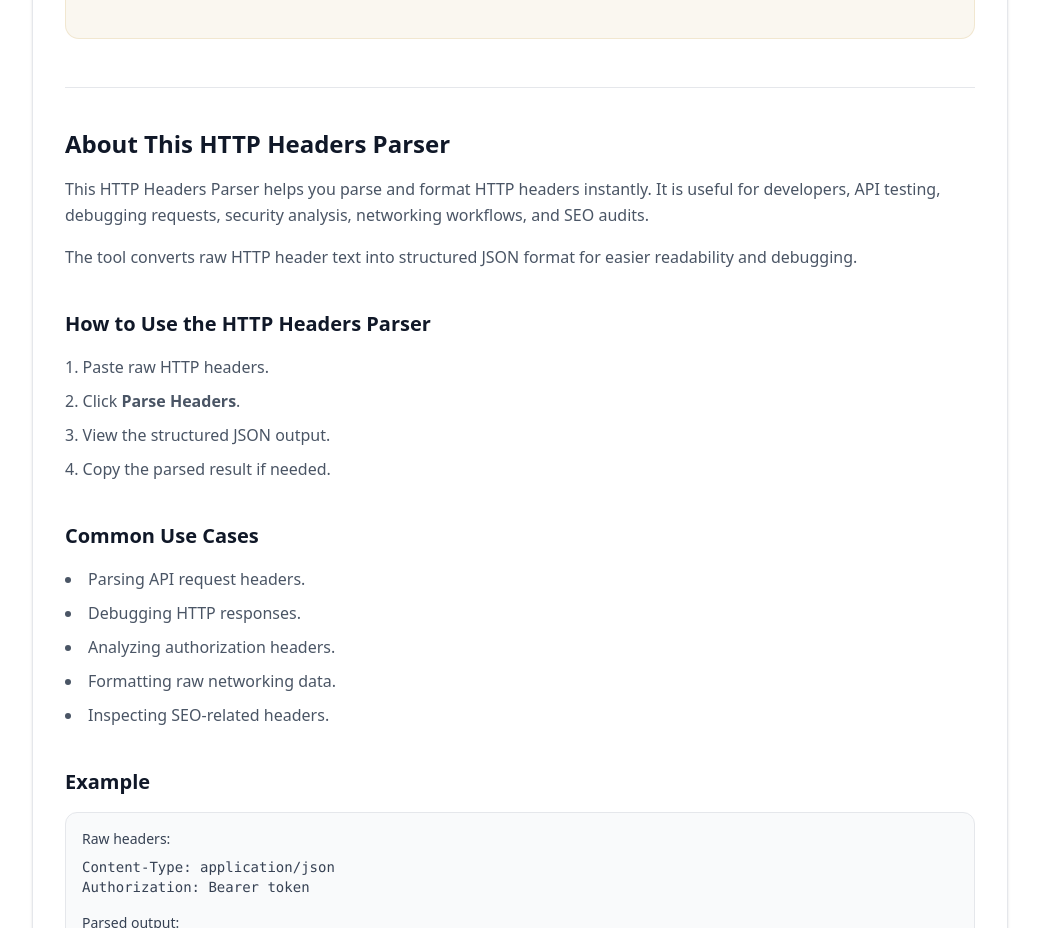
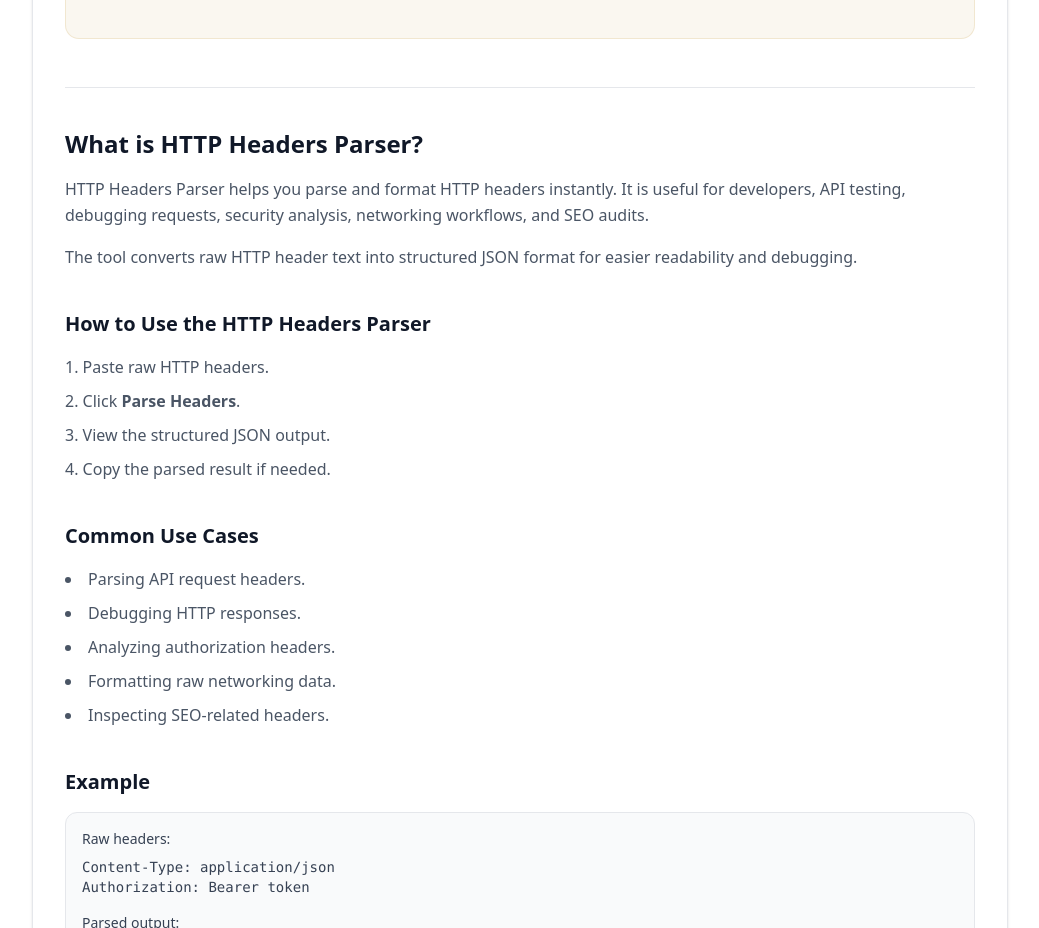
Before and after one commit to vaarunsonawwane-ops/yoryantra-new, a Next.js app: page /tools/http-headers-parser in a window 1280 px wide. Shown: the part 1000-1928 px from the top of the page, without its empty margins (120-1159 px from the left). Built offline with nearby package versions, Linux system fonts and the light colour scheme.

Commit message:
HTTP Headers Parser Update ToolClient.tsx

```diff
--- a/app/tools/http-headers-parser/ToolClient.tsx
+++ b/app/tools/http-headers-parser/ToolClient.tsx
@@ -128,11 +128,11 @@ Authorization: Bearer token`}
       <section className="mt-12 border-t border-gray-200 pt-10 space-y-10">
         <div>
           <h2 className="text-2xl font-semibold text-gray-900">
-            About This HTTP Headers Parser
+            What is HTTP Headers Parser?
           </h2>
 
           <p className="mt-4 text-gray-600 leading-relaxed">
-            This HTTP Headers Parser helps you parse
+            HTTP Headers Parser helps you parse
             and format HTTP headers instantly. It is
             useful for developers, API testing,
             debugging requests, security analysis,
```
